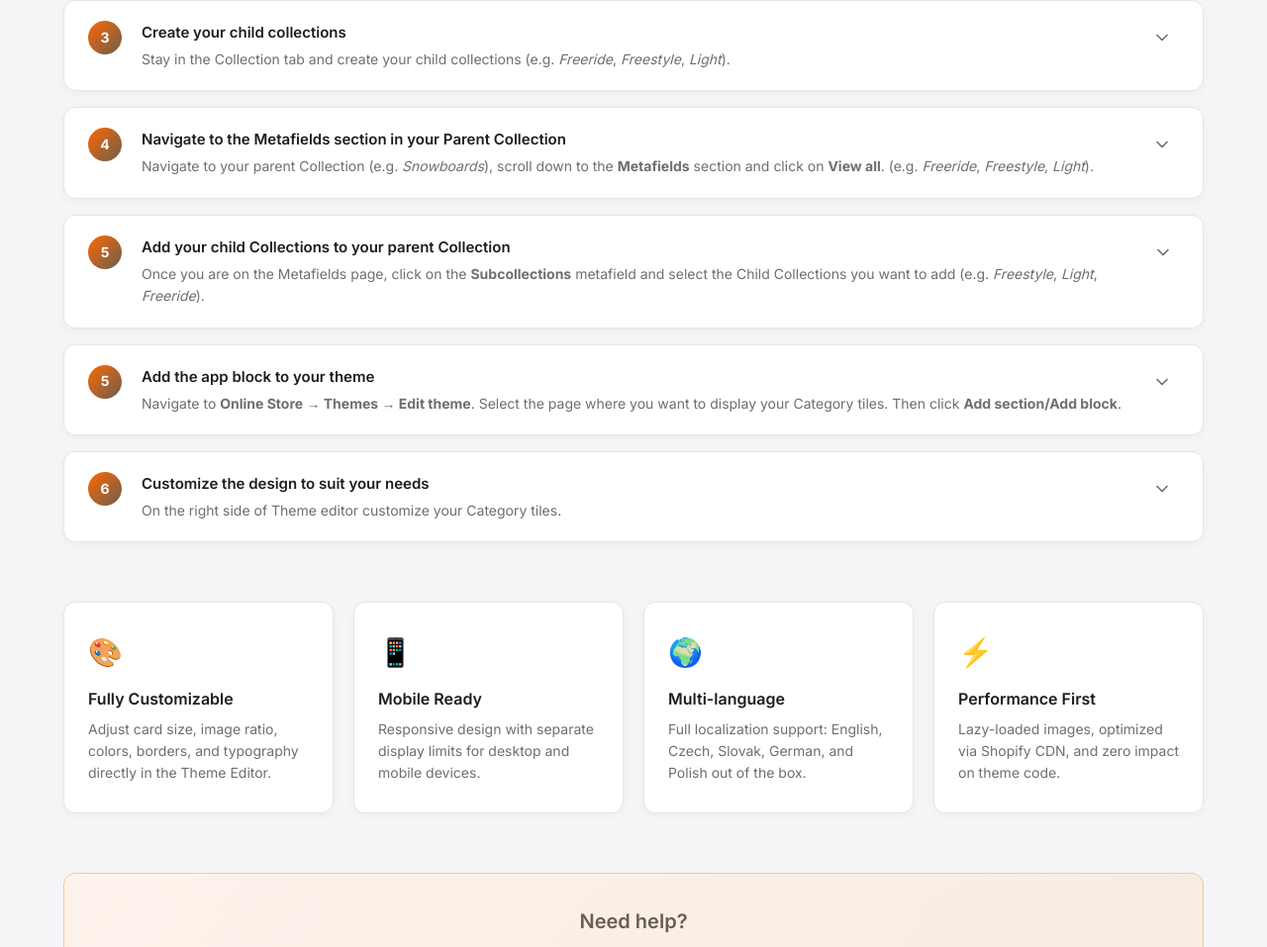
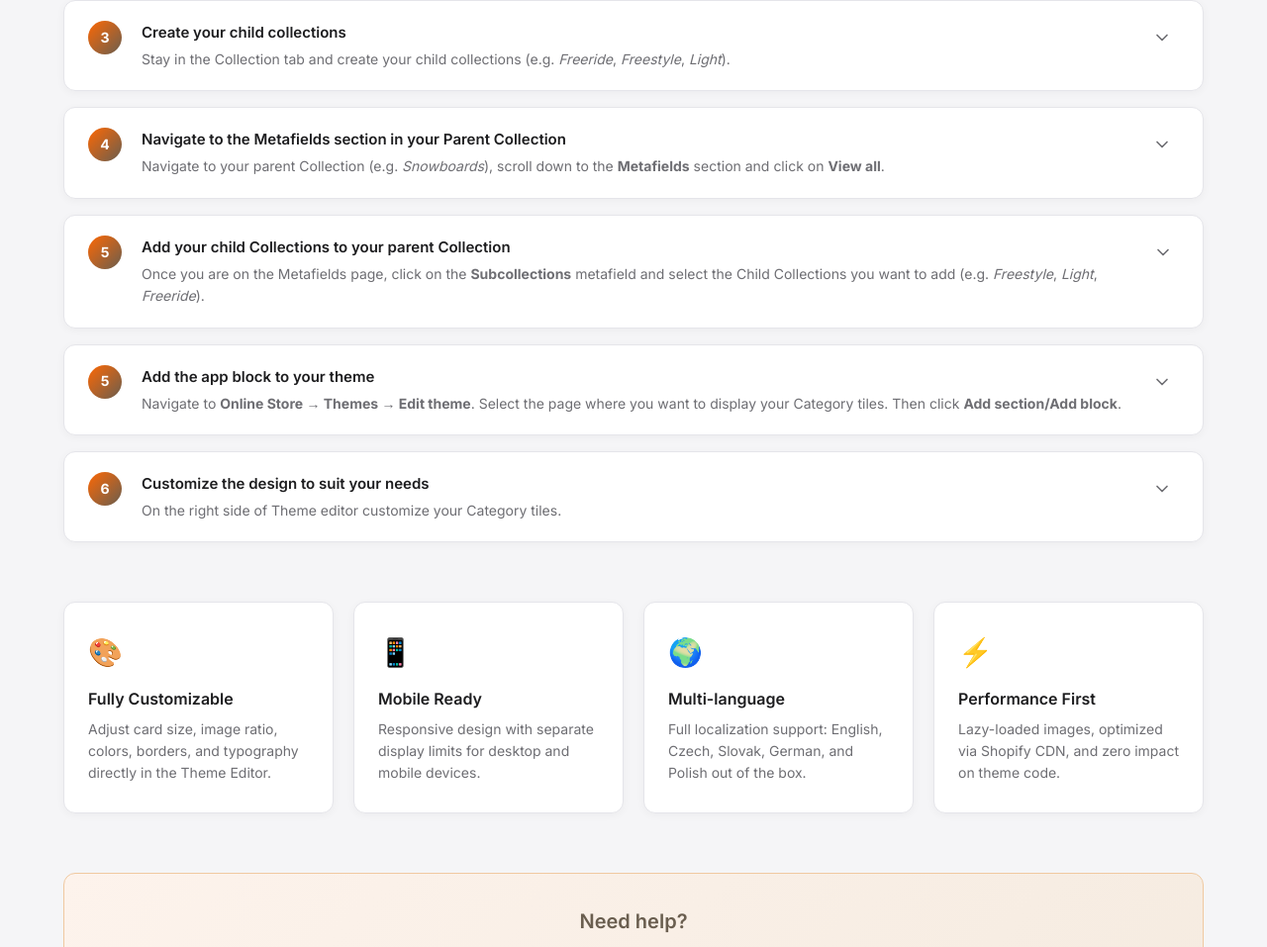
Before and after one commit to MajclShorty/NVR_Category_Tiles, a plain HTML site: page index.html in a window 1280 px wide. Shown: the part 770-1727 px from the top of the page at 99% size. Drawn offline with Linux system fonts and the light colour scheme.

Commit message:
Final Update

```diff
--- a/index.html
+++ b/index.html
@@ -281,7 +281,7 @@
           <div class="step-number">4</div>
           <div class="step-body">
             <h4>Navigate to the Metafields section in your Parent Collection</h4>
-            <p>Navigate to your parent Collection (e.g. <em>Snowboards</em>), scroll down to the <strong>Metafields</strong> section and click on <strong>View all</strong>. (e.g. <em>Freeride</em>, <em>Freestyle</em>, <em>Light</em>).</p>
+            <p>Navigate to your parent Collection (e.g. <em>Snowboards</em>), scroll down to the <strong>Metafields</strong> section and click on <strong>View all</strong>.</p>
           </div>
           <div class="step-toggle">
             <svg width="20" height="20" viewBox="0 0 24 24" fill="none" stroke="currentColor" stroke-width="2" stroke-linecap="round" stroke-linejoin="round"><path d="m6 9 6 6 6-6"/></svg>
```
